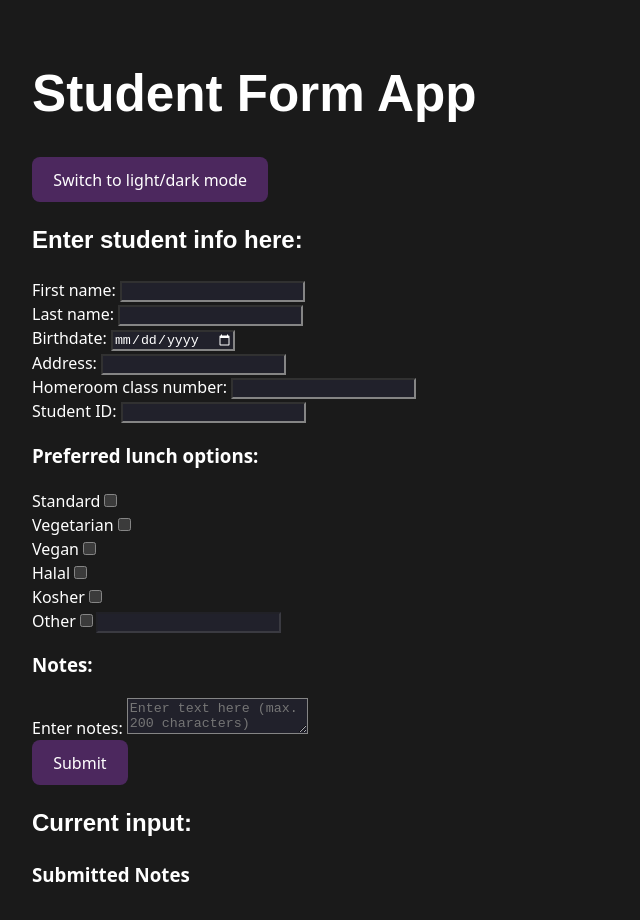
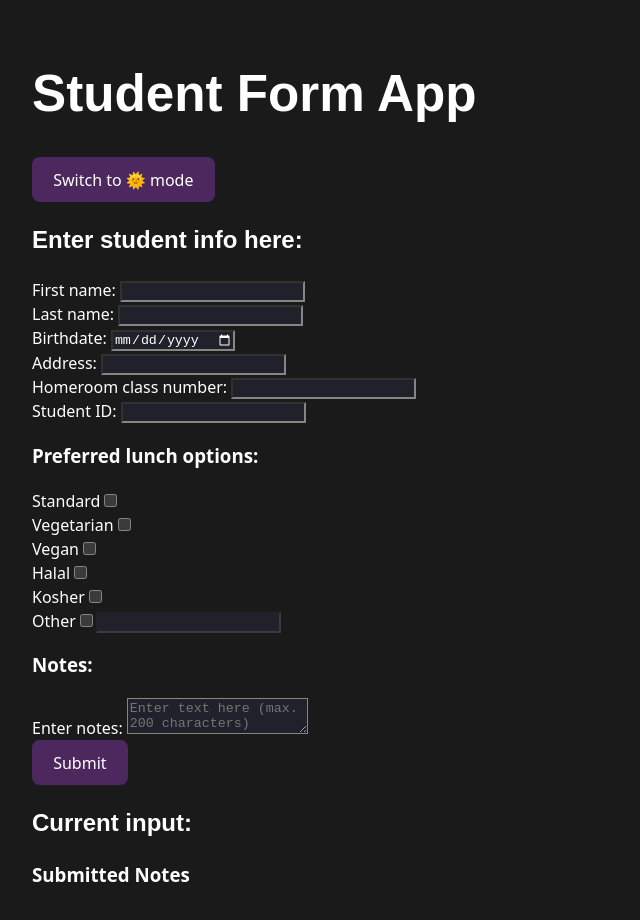
Before and after one commit to MaPankow/student_form, a React (Vite) app: page / in a window 1280 px wide. Shown: the top 920 px of the page, without its empty margins (0-640 px from the left). Built offline with nearby package versions, Linux system fonts and the light colour scheme.

Commit message:
Adapt button text to current theme using isDarkTheme

```diff
--- a/src/App.jsx
+++ b/src/App.jsx
@@ -12,7 +12,8 @@ function App() {
     <div className={styles.app}>
       <h1 className={styles.h1}>Student Form App</h1>
       <div>
-        <button onClick={onToggleTheme}>Switch to light/dark mode</button>
+        <button onClick={onToggleTheme}>{isDarkTheme ? "Switch to 🌞 mode" : "Switch to 🌚 mode"}</button>
+        {/* Emojis copied from https://emojipedia.org */}
         <StudentForm />
       </div>
 
--- a/src/hooks/useTheme.jsx
+++ b/src/hooks/useTheme.jsx
@@ -2,8 +2,7 @@ import { useState, useEffect } from 'react';
 
 export const useTheme = () => {
     const [theme, setTheme] = useState("dark");
-// Set the initial value to "dark" because it's often the default in modern apps,
-// as it’s easier on the eyes and saves energy on darker screens.
+    // Set the initial value to "dark" for better UX and energy savings.
 
     useEffect(() => {
         document.documentElement.setAttribute("data-theme", theme);
```
